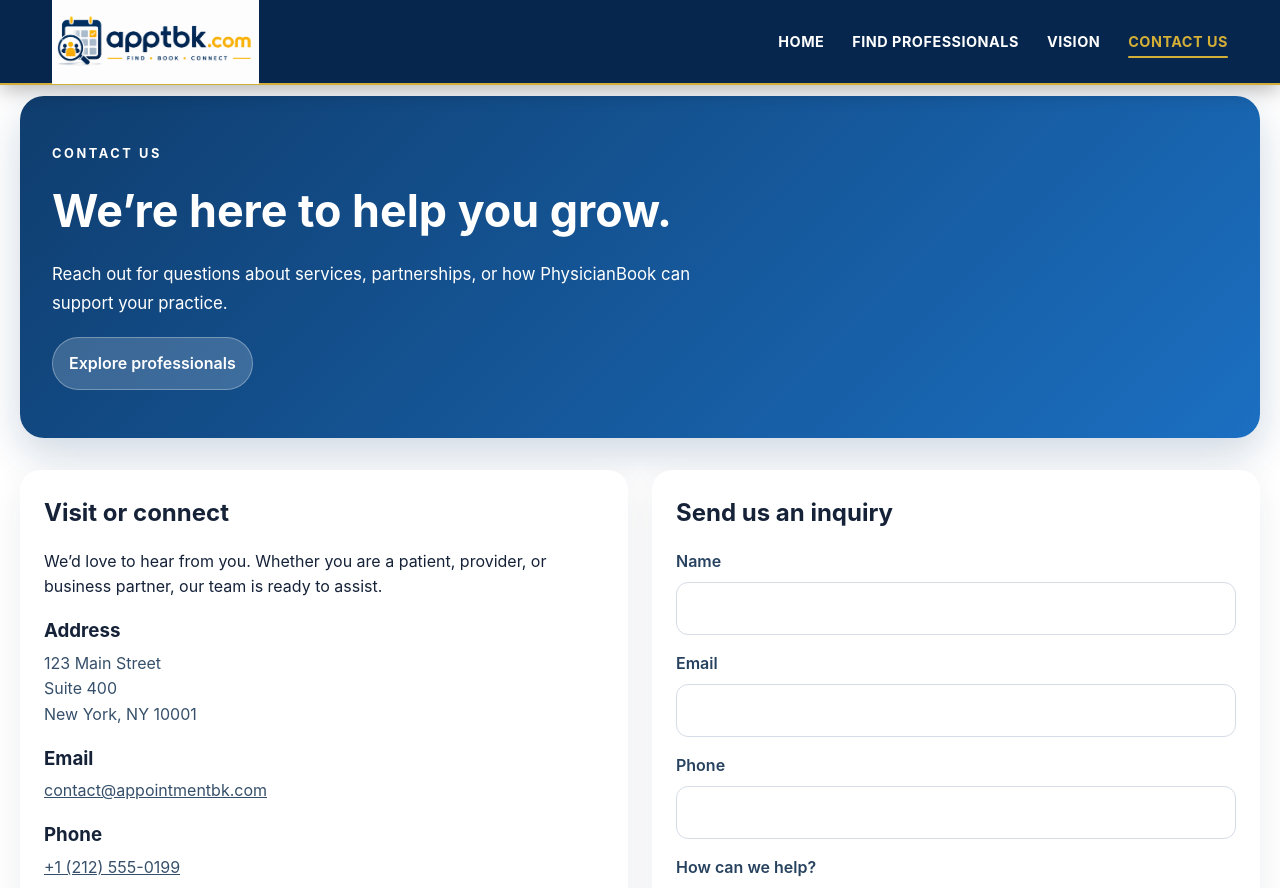
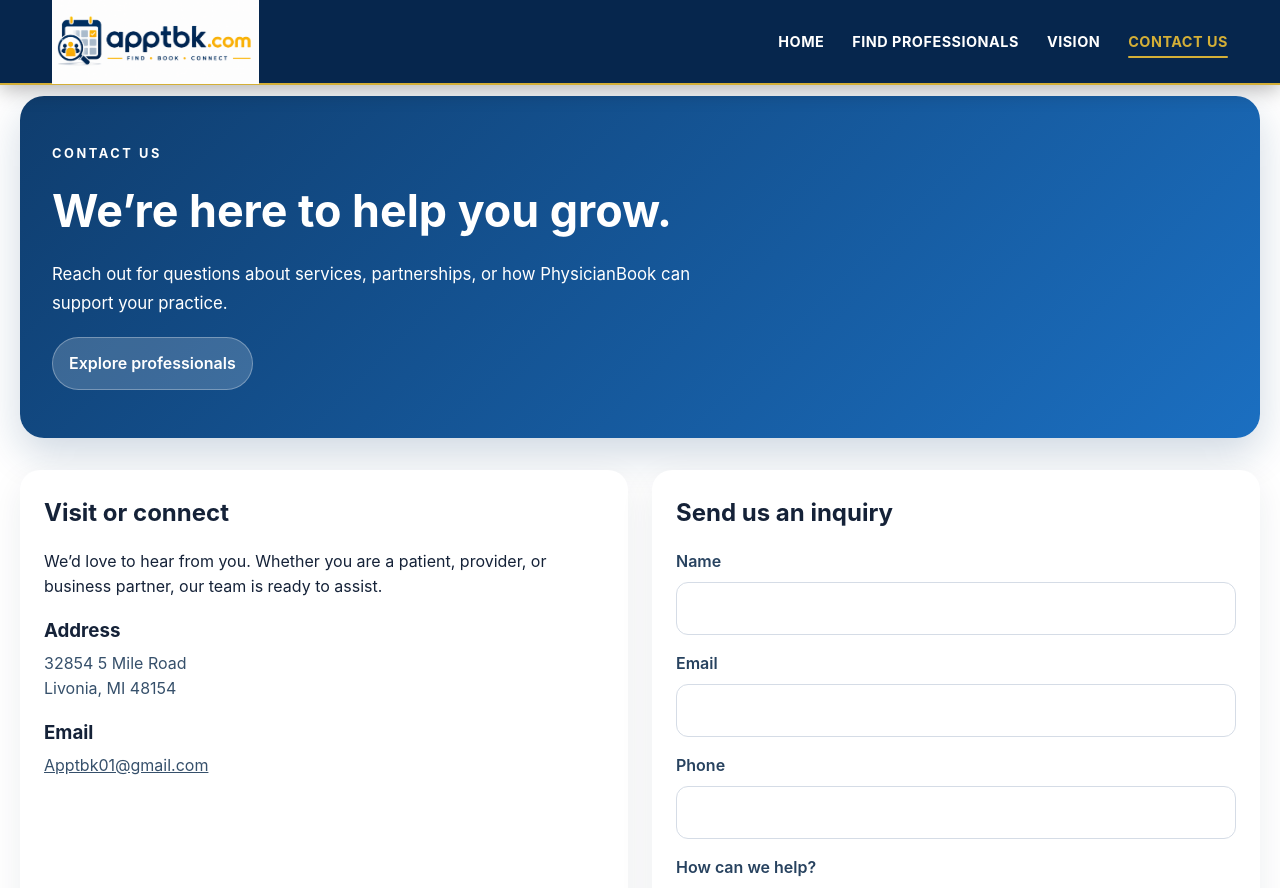
Before and after one commit to puravtopi/physician-client-app, an Angular app: page /contact-us in a window 1280 px wide. Shown: the top 888 px of the page. Built offline with nearby package versions, Linux system fonts and the light colour scheme.

Commit message:
final feedback point.

```diff
--- a/src/app/pages/contact-us/contact-us.component.html
+++ b/src/app/pages/contact-us/contact-us.component.html
@@ -19,18 +19,18 @@
 
       <div class="contact-item">
         <h3>Address</h3>
-        <p>123 Main Street<br />Suite 400<br />New York, NY 10001</p>
+        <p>32854 5 Mile Road<br />Livonia, MI 48154</p>
       </div>
 
       <div class="contact-item">
         <h3>Email</h3>
-        <p><a href="mailto:contact@appointmentbk.com">contact@appointmentbk.com</a></p>
+        <p><a href="mailto:contact@appointmentbk.com">Apptbk01@gmail.com</a></p>
       </div>
 
-      <div class="contact-item">
+      <!-- <div class="contact-item">
         <h3>Phone</h3>
         <p><a href="tel:+12125550199">+1 (212) 555-0199</a></p>
-      </div>
+      </div> -->
     </article>
 
     <article class="form-card">
--- a/src/app/pages/home/home.component.ts
+++ b/src/app/pages/home/home.component.ts
@@ -180,7 +180,7 @@ export class HomeComponent implements OnInit, OnDestroy {
       this.filteredSpecialties = [...this.specialties];
     } else {
       this.filteredSpecialties = this.specialties.filter(
-        s => s.name.toLowerCase().includes(query)
+        s => s.name.toLowerCase().startsWith(query.toLowerCase())
       );
     }
 
--- a/src/app/pages/physician-detail/physician-detail.html
+++ b/src/app/pages/physician-detail/physician-detail.html
@@ -138,7 +138,7 @@
       <div class="sidebar-card booking-card">
         <h3>Book an Appointment</h3>
         <p class="sidebar-text">Schedule with {{ physician.name.split(' ').slice(-1)[0] }} at a time that works for you.</p>
-        <div class="availability-badge" [class.available]="physician.availableSlots > 0">
+        <div style="display: none;" class="availability-badge" [class.available]="physician.availableSlots > 0">
           {{ physician.availableSlots }} slot{{ physician.availableSlots !== 1 ? 's' : '' }} available this week
         </div>
         <a [href]="physician.website" target="_blank" class="btn-book" >
```
